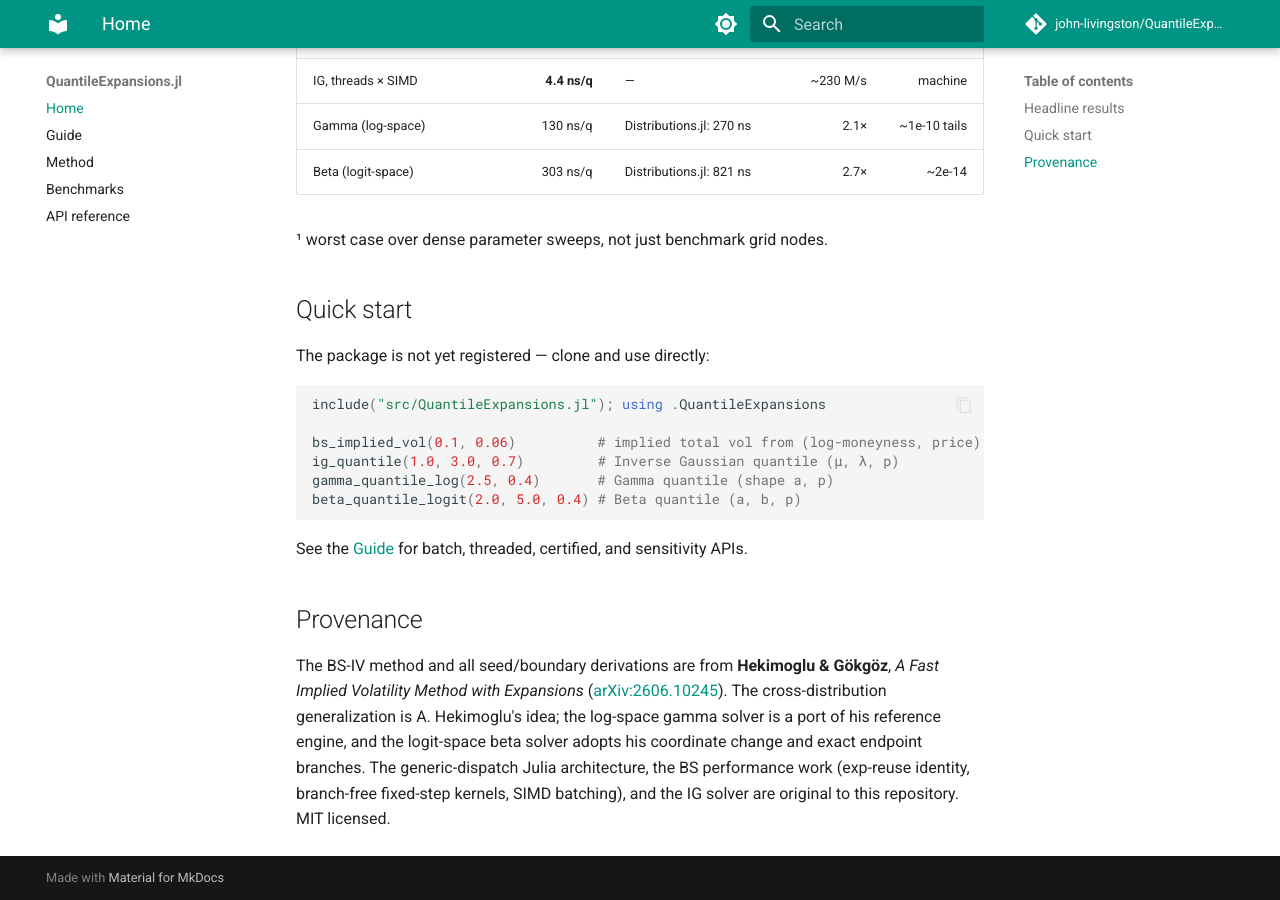
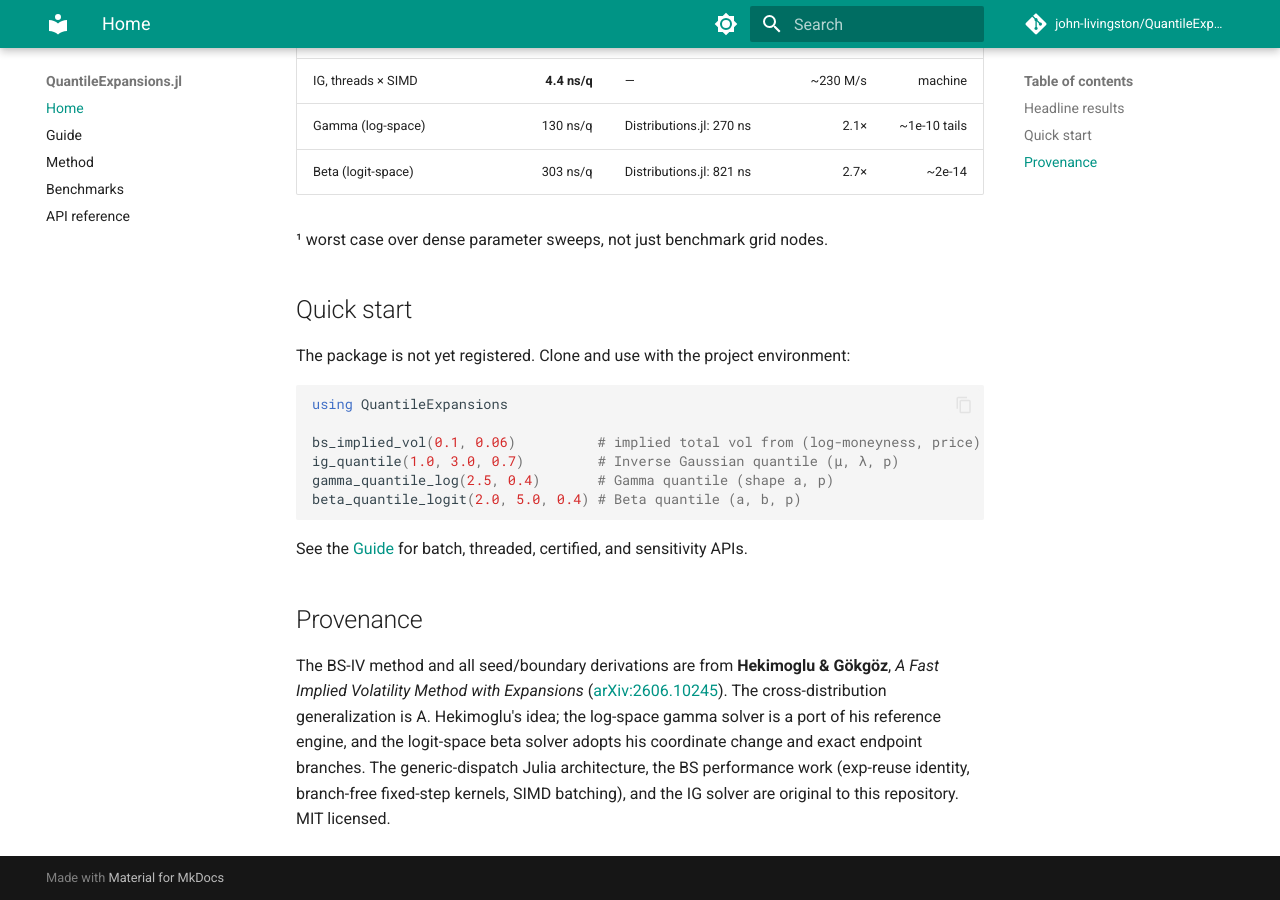
Before and after one commit to john-livingston/QuantileExpansions.jl, an MkDocs documentation site: the page built from docs/index.md, in a window 1280 px wide and 900 px high, scrolled down 1067 px. Built offline with MkDocs 1.6.1 and Material for MkDocs 9.7.7, drawn with Linux system fonts in a browser that asks for light colours; comment, search, counter and statistics services are not loaded.

Commit message:
fix package ci, quickstart docs, benchmarks reproduce cmd

````diff
--- a/docs/index.md
+++ b/docs/index.md
@@ -33,10 +33,10 @@ Measured on Apple Silicon (details and cross-ISA numbers in
 
 ## Quick start
 
-The package is not yet registered — clone and use directly:
+The package is not yet registered. Clone and use with the project environment:
 
 ```julia
-include("src/QuantileExpansions.jl"); using .QuantileExpansions
+using QuantileExpansions
 
 bs_implied_vol(0.1, 0.06)          # implied total vol from (log-moneyness, price)
 ig_quantile(1.0, 3.0, 0.7)         # Inverse Gaussian quantile (μ, λ, p)
````
Also changed, not shown: README.md (+4 -2 lines), docs/benchmarks.md (+1 -1 lines), 1 other file.
